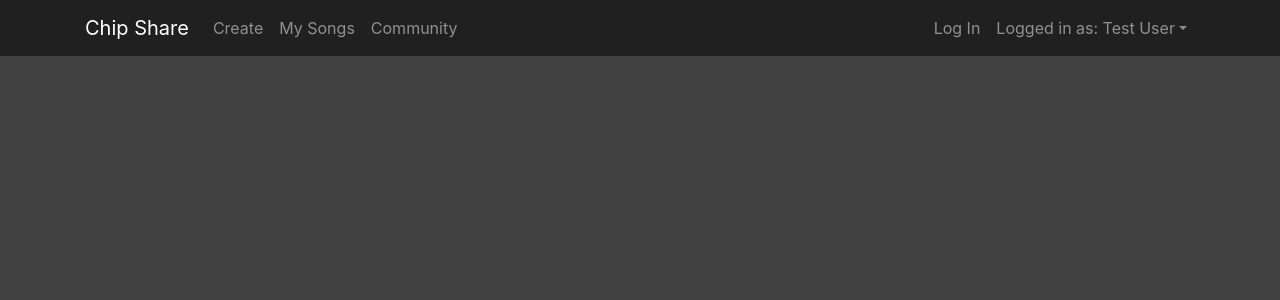
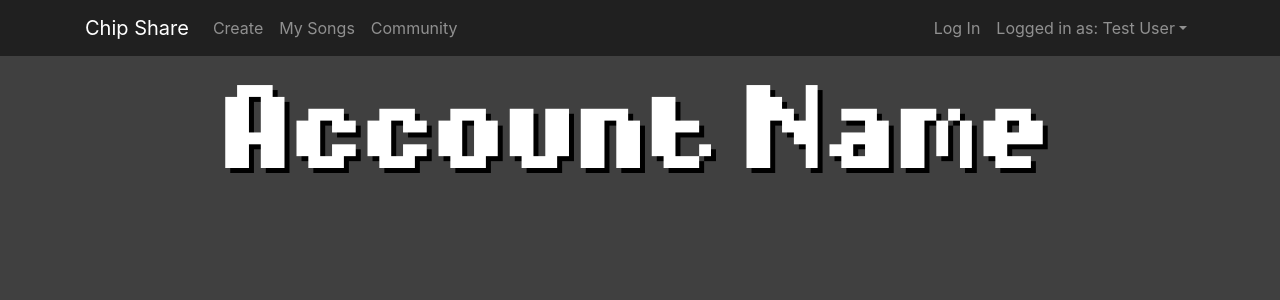
Before and after one commit to versox/chip-share, a React (Create React App) app in the folder client/: page /profile in a window 1280 px wide. Shown: the top 300 px of the page. Built offline with nearby package versions, Linux system fonts and the light colour scheme.

Commit message:
Added profile page

```diff
--- a/client/src/App.js
+++ b/client/src/App.js
@@ -5,6 +5,7 @@ import Editor from './editor/Editor.js';
 import Home from './Home.js';
 import Login from './Login.js';
 import Register from './Register.js';
+import Profile from './Profile.js';
 
 class App extends Component {
 
@@ -14,7 +15,7 @@ class App extends Component {
 	"Create", "My Songs", "Community"
     ];
     this.destination = [
-	"editor", "login", "register"
+	"editor", "profile", "register"
     ];
   }
 
@@ -68,6 +69,7 @@ class App extends Component {
 		    <Route path="/editor" component={Editor} />
 		    <Route path="/login" component={Login} />
 		    <Route path="/register" component={Register} />
+	    	    <Route path="/profile" component={Profile} />
 		</div>
 	    </Router>
       </div>
--- /dev/null
+++ b/client/src/Profile.js
@@ -0,0 +1,13 @@
+import React, { Component } from 'react';
+
+class Profile extends Component {
+    render() {
+	return (
+	    <div>
+		<h1 class="account-name">Account Name</h1>
+	    </div>
+	);
+    }
+}
+
+export default Profile;
--- a/client/src/index.css
+++ b/client/src/index.css
@@ -38,7 +38,7 @@ code {
 	bottom: 70px;
 	transform: translateX(-50%);
 }
-.logo {
+.account-name {
 	text-align: center;
 	font-family: bit;
 	font-size: 80pt;
@@ -51,11 +51,6 @@ code {
 	color: white;
 	margin: 20px 50px 20px 50px;
 	padding: 10px;
-}
-.sublogo {
-	color: white;
-	text-align: center;
-	font-size: 16pt;
 }
 .song-list {
 	background-color: #101010;
```
